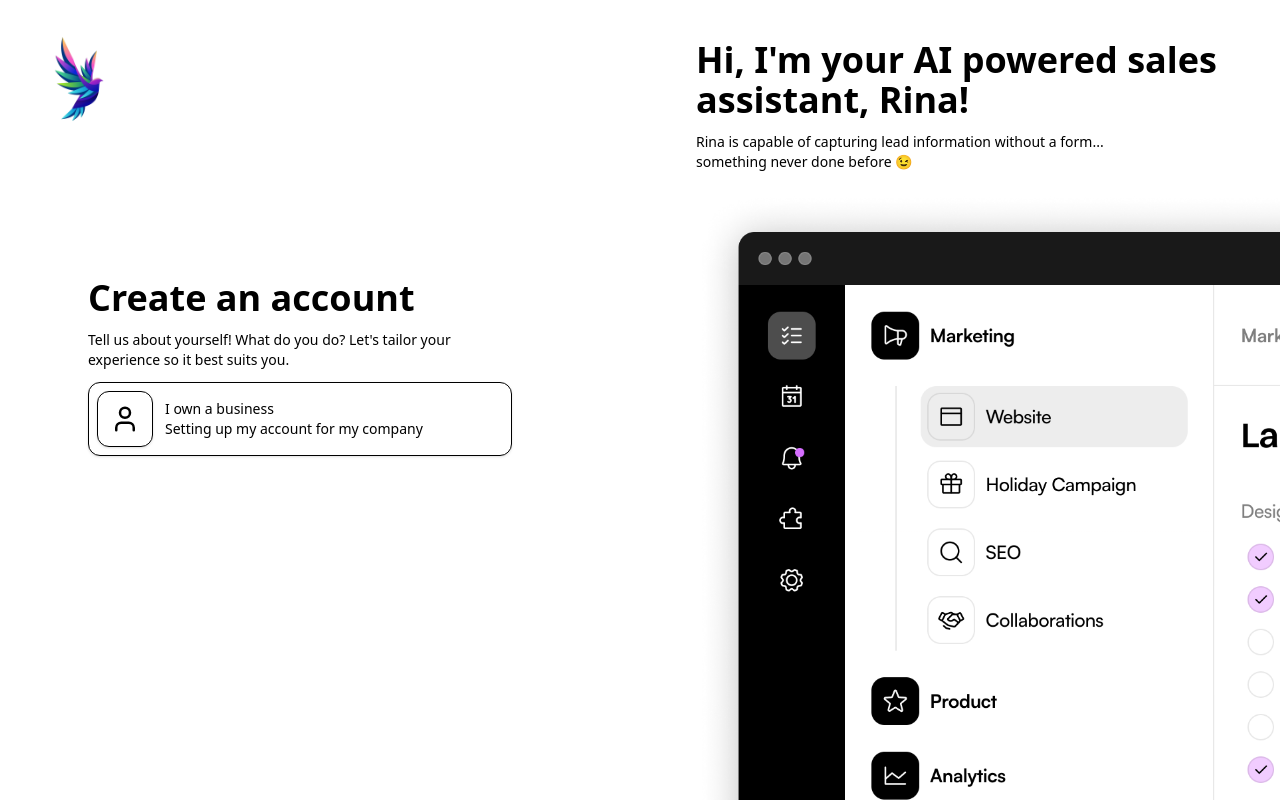
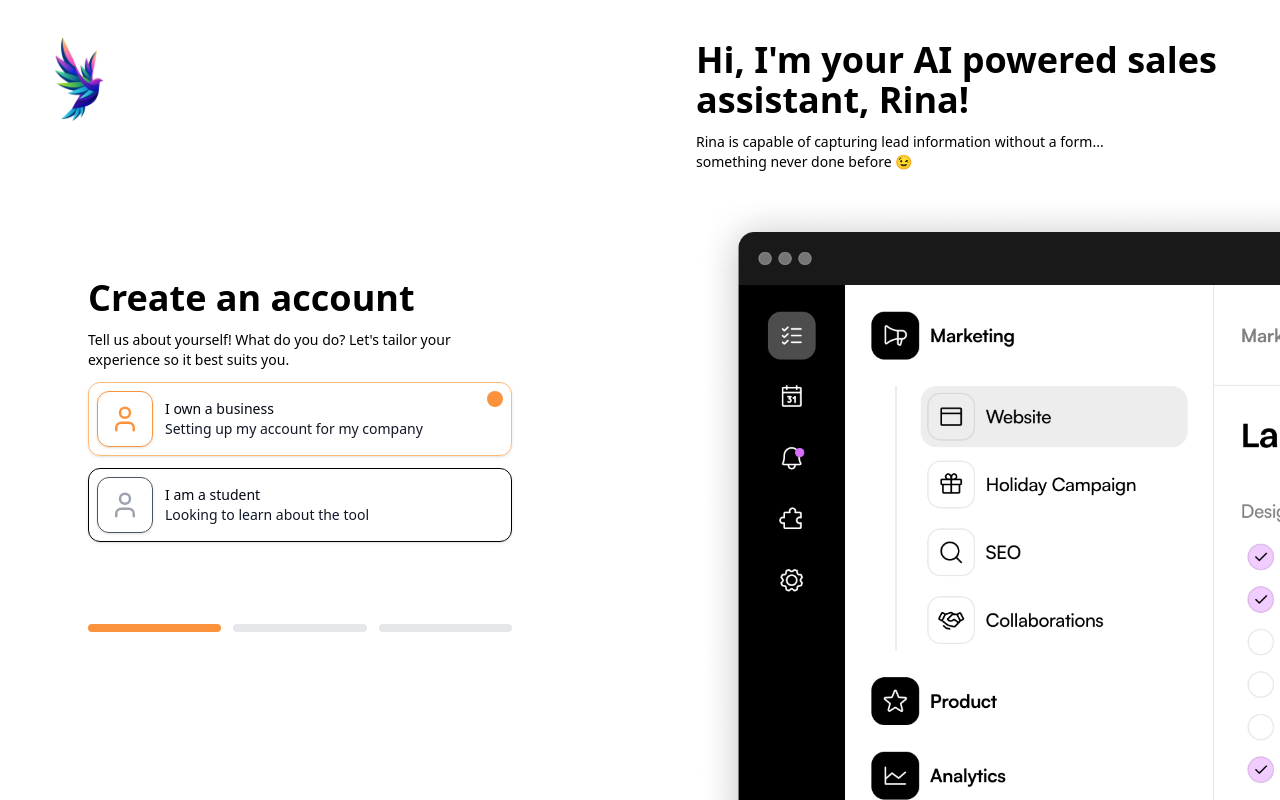
Before and after one commit to Chege-John/rina-ai, a Next.js app: page /auth/sign-up in a window 1280 px wide. Built offline with nearby package versions, Linux system fonts and the light colour scheme; no server answers.

Commit message:
Fix UserTypeCard value prop to correctly toggle orange styling

```diff
--- a/src/app/auth/sign-up/page.tsx
+++ b/src/app/auth/sign-up/page.tsx
@@ -1,4 +1,6 @@
+import ButtonHandler from "@/components/forms/sign-up/button-handlers";
 import SignUpFormProvider from "@/components/forms/sign-up/form-provider";
+import HighlightBar from "@/components/forms/sign-up/highlight-bar";
 import RegistrationFormStep from "@/components/forms/sign-up/registration-step";
 import React from "react";
 
@@ -11,7 +13,9 @@ const SignUp = (props: Props) => {
         <SignUpFormProvider>
           <div className="flex flex-col gap-3">
             <RegistrationFormStep />
+            <ButtonHandler />
           </div>
+          <HighlightBar />
         </SignUpFormProvider>
       </div>
     </div>
--- a/src/app/globals.css
+++ b/src/app/globals.css
@@ -21,6 +21,17 @@ body {
 
 @layer base {
   :root {
+    --iridium: #3F3F3F;
+  --cream: #F5F5F5;
+  --gravel: #4E4E4E;
+  --orange: #FFA947;
+  --peach: #FFE0BD;
+  --platinum: #E6E6E6;
+  --ghost: #CDCDCD;
+  --grandis: #FFC989;
+  --porcelain: #F1F1F1;
+  --ironside: #636363;
+
     --background: 0 0% 100%;
     --foreground: 222.2 84% 4.9%;
 
--- /dev/null
+++ b/src/components/forms/sign-up/button-handlers.tsx
@@ -0,0 +1,71 @@
+"use client";
+
+import { Button } from "@/components/ui/button";
+import { useAuthContextHook } from "@/context/use-auth-context";
+import { useSignUpForm } from "@/hooks/sign-up/use-sign-up";
+import Link from "next/link";
+import React from "react";
+import { useFormContext } from "react-hook-form";
+
+type Props = {};
+
+const ButtonHandler = (props: Props) => {
+  const { setCurrentStep, currentStep } = useAuthContextHook();
+  const { formState, getFieldState, getValues } = useFormContext();
+  const { onGenerateOTP } = useSignUpForm();
+
+  const { isDirty: isName } = getFieldState("fullname", formState);
+  const { isDirty: isEmail } = getFieldState("email", formState);
+  const { isDirty: isPassword } = getFieldState("password", formState);
+
+  if (currentStep === 3) {
+    return (
+      <div className="w-full flex flex-col gap-3 items-center">
+        <Button
+          type="submit"
+          className="w-full bg-black text-white"
+          onClick={() => setCurrentStep((prev: number) => prev + 1)}
+        >
+          Create an account
+        </Button>
+        <p>
+          Already have an account?{" "}
+          <Link href="/auth/sign-in" className="font-bold">
+            Sign in
+          </Link>
+        </p>
+      </div>
+    );
+  }
+
+  if (currentStep === 2) {
+    return (
+      <div className="w-full flex flex-col gap-3 items-center">
+        <Button
+          type="submit"
+          className="w-full bg-black text-white"
+          {...(isName &&
+            isEmail &&
+            isPassword && {
+              onClick: () =>
+                onGenerateOTP(
+                  getValues("email"),
+                  getValues("password"),
+                  setCurrentStep
+                ),
+            })}
+        >
+          Continue
+        </Button>
+        <p>
+          Already have an account?{" "}
+          <Link href="/auth/sign-in" className="font-bold">
+            Sign in
+          </Link>
+        </p>
+      </div>
+    );
+  }
+};
+
+export default ButtonHandler;
--- /dev/null
+++ b/src/components/forms/sign-up/highlight-bar.tsx
@@ -0,0 +1,36 @@
+"use client";
+
+import { useAuthContextHook } from "@/context/use-auth-context";
+import { cn } from "@/lib/utils";
+import React from "react";
+
+type Props = {};
+
+const HighlightBar = (props: Props) => {
+  const { currentStep } = useAuthContextHook();
+
+  return (
+    <div className="grid grid-cols-3 gap-3">
+      <div
+        className={cn(
+          "rounded-full h-2 col-span-1",
+          currentStep === 1 ? "bg-orange-400" : "bg-gray-200"
+        )}
+      ></div>
+      <div
+        className={cn(
+          "rounded-full h-2 col-span-1",
+          currentStep === 2 ? "bg-orange-400" : "bg-gray-200"
+        )}
+      ></div>
+      <div
+        className={cn(
+          "rounded-full h-2 col-span-1",
+          currentStep === 3 ? "bg-orange-400" : "bg-gray-200"
+        )}
+      ></div>
+    </div>
+  );
+};
+
+export default HighlightBar;
--- a/src/components/forms/sign-up/type-selection-form.tsx
+++ b/src/components/forms/sign-up/type-selection-form.tsx
@@ -7,10 +7,10 @@ import UserTypeCard from "./user-type-card";
 type Props = {
   register: UseFormRegister<FieldValues>;
   userType: "owner" | "student";
-  setuserType: React.Dispatch<React.SetStateAction<"owner" | "student">>;
+  setUserType: React.Dispatch<React.SetStateAction<"owner" | "student">>;
 };
 
-const TypeSelectionForm = ({ register, setuserType, userType }: Props) => {
+const TypeSelectionForm = ({ register, setUserType, userType }: Props) => {
   return (
     <>
       <h2 className="text-black md:text-4xl font-bold">Create an account</h2>
@@ -20,12 +20,20 @@ const TypeSelectionForm = ({ register, setuserType, userType }: Props) => {
       </p>
       <UserTypeCard
         register={register}
-        setUserType={setuserType}
+        setUserType={setUserType}
         userType={userType}
         value="owner"
         title="I own a business"
         text="Setting up my account for my company"
-      ></UserTypeCard>
+      />
+      <UserTypeCard
+        register={register}
+        setUserType={setUserType}
+        userType={userType}
+        value="student"
+        title="I am a student"
+        text="Looking to learn about the tool"
+      />
     </>
   );
 };
--- a/src/components/forms/sign-up/user-type-card.tsx
+++ b/src/components/forms/sign-up/user-type-card.tsx
@@ -29,7 +29,7 @@ const UserTypeCard = ({
       <Card
         className={cn(
           "w-full cursor-pointer",
-          userType == value && "border-orange"
+          userType === value && "border-orange-300"
         )}
       >
         <CardContent className="flex justify-between p-2">
@@ -37,21 +37,21 @@ const UserTypeCard = ({
             <Card
               className={cn(
                 "flex justify-center p-3",
-                userType == value && "bg-orange"
+                userType == value ? "border-orange-400" : "border-gray-600"
               )}
             >
               <User
                 size={30}
                 className={cn(
-                  userType == value ? "text-orange" : "text-gray-400"
+                  userType === value ? "text-orange-400" : "text-gray-400"
                 )}
               />
             </Card>
             <div className="">
-              <CardDescription className="text-iridium">
+              <CardDescription className="text-gray-950">
                 {title}
               </CardDescription>
-              <CardDescription className="font-light text-iridium">
+              <CardDescription className="font-light text-gray-900">
                 {text}
               </CardDescription>
             </div>
@@ -60,7 +60,7 @@ const UserTypeCard = ({
             <div
               className={cn(
                 "w-4 h-4 rounded-full",
-                userType == value ? "bg-orange" : "bg-platinum"
+                userType === value ? "bg-orange-400" : "bg-transparent"
               )}
             >
               <Input
```
